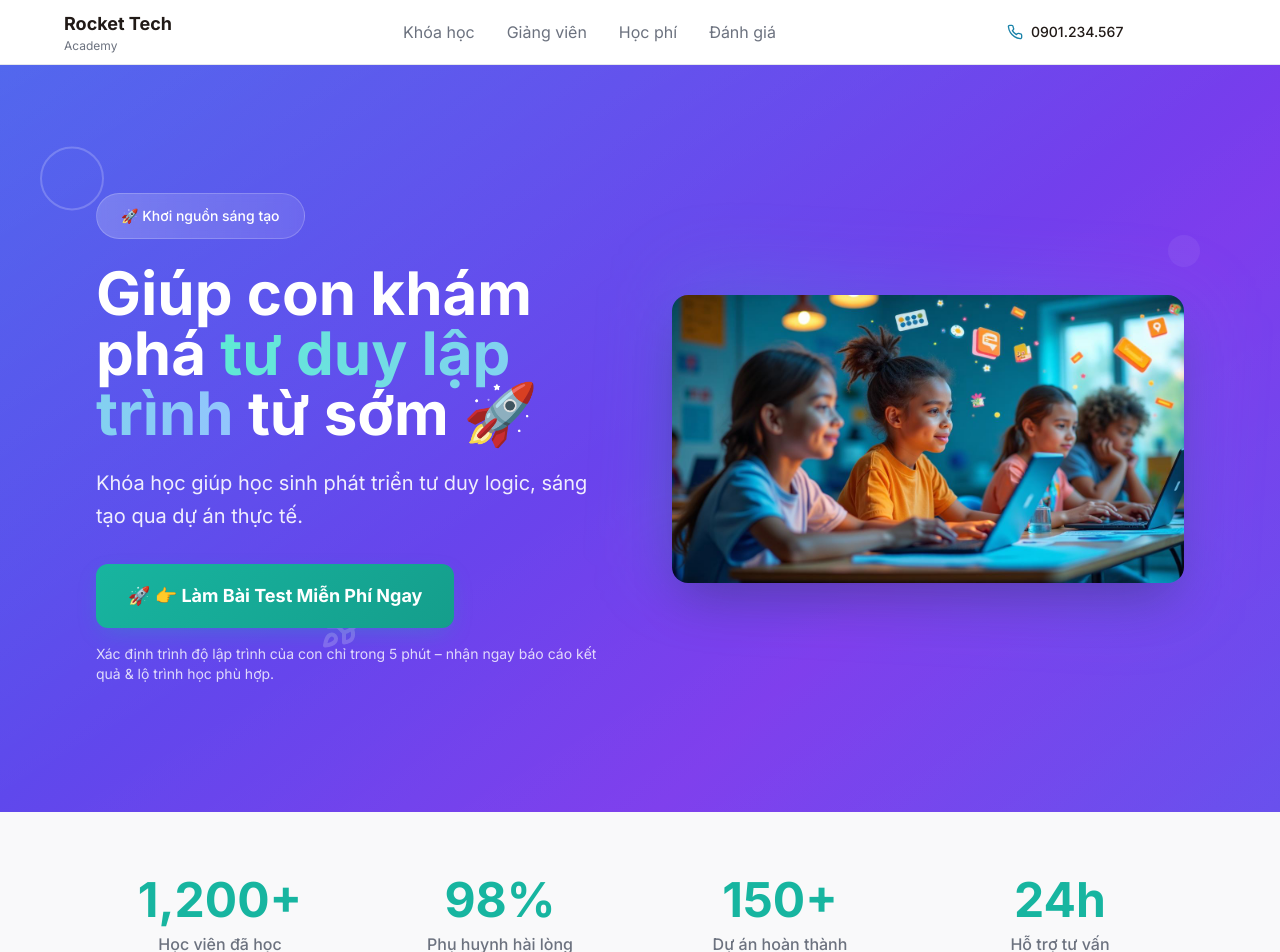
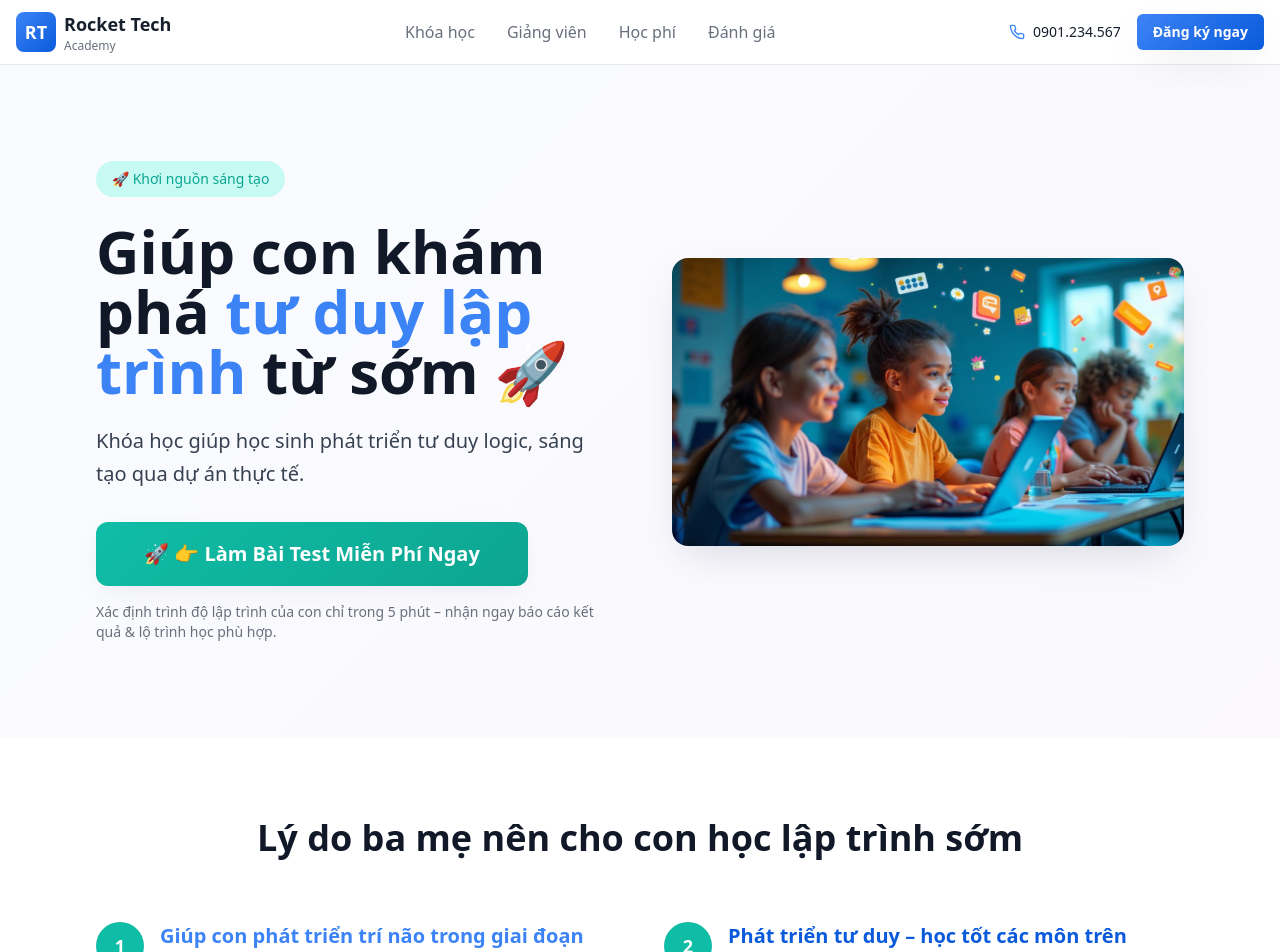
Before and after one commit to hoannguyenai/landing-page-ninja-ai, a React (Vite) app: page / in a window 1280 px wide. Shown: the top 952 px of the page. Built offline with nearby package versions, Linux system fonts and the light colour scheme; the HTML template or start-up script is replaced by a standard one.

Commit message:
Reverted to commit 2404d3d4fde258dd124766982935d5b475f21ef7

```diff
--- a/package.json
+++ b/package.json
@@ -46,7 +46,6 @@
     "cmdk": "^1.1.1",
     "date-fns": "^3.6.0",
     "embla-carousel-react": "^8.6.0",
-    "framer-motion": "^12.23.22",
     "input-otp": "^1.4.2",
     "lucide-react": "^0.462.0",
     "next-themes": "^0.3.0",
--- a/src/components/AnimatedCounter.tsx
+++ /dev/null
@@ -1,37 +0,0 @@
-import { useEffect, useRef } from 'react';
-import { useCounter } from '@/hooks/use-counter';
-
-interface AnimatedCounterProps {
-  end: number;
-  duration?: number;
-  suffix?: string;
-  className?: string;
-}
-
-export const AnimatedCounter = ({ end, duration = 2000, suffix = '', className = '' }: AnimatedCounterProps) => {
-  const ref = useRef<HTMLSpanElement>(null);
-  const { count, setIsVisible } = useCounter(end, duration);
-
-  useEffect(() => {
-    const observer = new IntersectionObserver(
-      ([entry]) => {
-        if (entry.isIntersecting) {
-          setIsVisible(true);
-        }
-      },
-      { threshold: 0.5 }
-    );
-
-    if (ref.current) {
-      observer.observe(ref.current);
-    }
-
-    return () => observer.disconnect();
-  }, [setIsVisible]);
-
-  return (
-    <span ref={ref} className={className}>
-      {count.toLocaleString()}{suffix}
-    </span>
-  );
-};
--- a/src/components/FloatingElement.tsx
+++ /dev/null
@@ -1,25 +0,0 @@
-import { motion } from 'framer-motion';
-
-interface FloatingElementProps {
-  children: React.ReactNode;
-  delay?: number;
-  className?: string;
-}
-
-export const FloatingElement = ({ children, delay = 0, className = '' }: FloatingElementProps) => {
-  return (
-    <motion.div
-      className={className}
-      initial={{ y: 0 }}
-      animate={{ y: [-10, 10, -10] }}
-      transition={{
-        duration: 4,
-        repeat: Infinity,
-        ease: "easeInOut",
-        delay
-      }}
-    >
-      {children}
-    </motion.div>
-  );
-};
--- a/src/hooks/use-counter.ts
+++ /dev/null
@@ -1,26 +0,0 @@
-import { useState, useEffect } from 'react';
-
-export const useCounter = (end: number, duration: number = 2000, start: number = 0) => {
-  const [count, setCount] = useState(start);
-  const [isVisible, setIsVisible] = useState(false);
-
-  useEffect(() => {
-    if (!isVisible) return;
-
-    let startTime: number;
-    const step = (timestamp: number) => {
-      if (!startTime) startTime = timestamp;
-      const progress = Math.min((timestamp - startTime) / duration, 1);
-      const easeOut = 1 - Math.pow(1 - progress, 3);
-      setCount(Math.floor(easeOut * (end - start) + start));
-
-      if (progress < 1) {
-        requestAnimationFrame(step);
-      }
-    };
-
-    requestAnimationFrame(step);
-  }, [isVisible, end, duration, start]);
-
-  return { count, setIsVisible };
-};
--- a/src/index.css
+++ b/src/index.css
@@ -1,94 +1,123 @@
-@import url('https://fonts.googleapis.com/css2?family=Inter:wght@300;400;500;600;700&display=swap');
 @tailwind base;
 @tailwind components;
 @tailwind utilities;
 
+/* Definition of the design system. All colors, gradients, fonts, etc should be defined here.
+All colors MUST be HSL.
+*/
+
 @layer base {
   :root {
-    /* Clean & Minimalist Color System */
-    --background: 0 0% 100%;  /* Pure white */
-    --foreground: 18 18% 11%; /* Dark black #1D1D1F */
+    --background: 0 0% 100%;
+    --foreground: 217 33% 13%;
 
-    --card: 240 10% 98%;      /* Very light gray */
-    --card-foreground: 18 18% 11%;
+    --card: 0 0% 100%;
+    --card-foreground: 217 19% 27%;
 
     --popover: 0 0% 100%;
-    --popover-foreground: 18 18% 11%;
+    --popover-foreground: 217 19% 27%;
 
-    --primary: 196 74% 38%;   /* Blue #2563EB */
+    /* Modern Tech Blue Primary */
+    --primary: 217 91% 60%;
     --primary-foreground: 0 0% 100%;
+    --primary-hover: 217 91% 55%;
 
-    --secondary: 220 14% 96%; /* Light gray background */
-    --secondary-foreground: 18 18% 11%;
+    /* Clean Light Backgrounds */
+    --secondary: 220 14% 98%;
+    --secondary-foreground: 217 33% 13%;
+    --secondary-hover: 220 13% 91%;
 
-    --muted: 220 14% 96%;
-    --muted-foreground: 220 8% 46%; /* Gray #374151 */
+    --muted: 220 13% 91%;
+    --muted-foreground: 217 9% 45%;
 
-    --accent: 172 77% 40%;    /* Teal accent #14B8A6 */
+    /* Modern Blue Accent */
+    --accent: 217 91% 45%;
     --accent-foreground: 0 0% 100%;
 
-    --destructive: 0 84% 60%;
-    --destructive-foreground: 0 0% 100%;
+    /* Teal CTA */
+    --cta: 172 85% 40%;
+    --cta-foreground: 0 0% 100%;
+    --cta-hover: 172 85% 35%;
+
+    /* Teal Badge */
+    --badge-teal: 172 83% 88%;
+    --badge-teal-foreground: 172 85% 35%;
+
+    --destructive: 0 84.2% 60.2%;
+    --destructive-foreground: 210 40% 98%;
 
     --border: 220 13% 91%;
     --input: 220 13% 91%;
-    --ring: 172 77% 40%;      /* Teal ring */
-
-    --radius: 0.75rem;
+    --ring: 217 91% 60%;
 
     /* Custom Design Tokens */
-    --surface-light: 240 10% 98%;
-    --text-primary: 18 18% 11%;    /* #1D1D1F */
-    --text-secondary: 220 8% 46%;  /* #374151 */
-    --accent-teal: 172 77% 40%;    /* #14B8A6 */
-    --accent-teal-light: 172 77% 95%; /* Light teal bg */
+    --hero-gradient: linear-gradient(135deg, hsl(217 91% 60%), hsl(217 91% 45%));
+    --light-gradient: linear-gradient(135deg, hsl(213 94% 88%), hsl(213 94% 95%));
+    --cta-gradient: linear-gradient(135deg, hsl(172 85% 40%), hsl(172 85% 35%));
+    --hero-bg-light: linear-gradient(135deg, hsl(217 91% 60% / 0.03), hsl(262 72% 51% / 0.03));
+    --success: 142 76% 36%;
+    --success-foreground: 0 0% 100%;
 
-    /* Gradients */
-    --gradient-hero: linear-gradient(135deg, hsl(221 83% 53%) 0%, hsl(262 83% 58%) 100%);
-    --gradient-hero-animated: linear-gradient(135deg, hsl(221 83% 53%) 0%, hsl(262 83% 58%) 50%, hsl(221 83% 53%) 100%);
-    --gradient-cta: linear-gradient(135deg, hsl(172 77% 40%) 0%, hsl(172 77% 35%) 100%);
+    /* Modern Shadows */
+    --shadow-soft: 0 2px 8px -2px hsl(220 13% 91% / 0.5);
+    --shadow-medium: 0 8px 25px -8px hsl(217 9% 45% / 0.15);
+    --shadow-large: 0 16px 40px -12px hsl(217 9% 45% / 0.25);
 
-    /* Shadows */
-    --shadow-sm: 0 1px 2px 0 rgb(0 0 0 / 0.05);
-    --shadow-md: 0 4px 6px -1px rgb(0 0 0 / 0.1), 0 2px 4px -2px rgb(0 0 0 / 0.1);
-    --shadow-lg: 0 10px 15px -3px rgb(0 0 0 / 0.1), 0 4px 6px -4px rgb(0 0 0 / 0.1);
-    --shadow-xl: 0 20px 25px -5px rgb(0 0 0 / 0.1), 0 8px 10px -6px rgb(0 0 0 / 0.1);
-    --shadow-teal: 0 4px 14px 0 rgb(20 184 166 / 0.25);
-    --shadow-teal-lg: 0 8px 25px -8px rgb(20 184 166 / 0.35);
+    --radius: 0.5rem;
 
-    /* Animation Variables */
-    --animation-speed: 0.3s;
-    --animation-curve: cubic-bezier(0.4, 0, 0.2, 1);
+    --sidebar-background: 0 0% 98%;
+
+    --sidebar-foreground: 240 5.3% 26.1%;
+
+    --sidebar-primary: 240 5.9% 10%;
+
+    --sidebar-primary-foreground: 0 0% 98%;
+
+    --sidebar-accent: 240 4.8% 95.9%;
+
+    --sidebar-accent-foreground: 240 5.9% 10%;
+
+    --sidebar-border: 220 13% 91%;
+
+    --sidebar-ring: 217.2 91.2% 59.8%;
   }
 
   .dark {
-    --background: 18 18% 11%;
-    --foreground: 0 0% 98%;
+    --background: 222.2 84% 4.9%;
+    --foreground: 210 40% 98%;
 
-    --card: 18 18% 11%;
-    --card-foreground: 0 0% 98%;
+    --card: 222.2 84% 4.9%;
+    --card-foreground: 210 40% 98%;
 
-    --popover: 18 18% 11%;
-    --popover-foreground: 0 0% 98%;
+    --popover: 222.2 84% 4.9%;
+    --popover-foreground: 210 40% 98%;
 
-    --primary: 196 74% 38%;
-    --primary-foreground: 0 0% 100%;
+    --primary: 210 40% 98%;
+    --primary-foreground: 222.2 47.4% 11.2%;
 
-    --secondary: 220 14% 20%;
-    --secondary-foreground: 0 0% 98%;
+    --secondary: 217.2 32.6% 17.5%;
+    --secondary-foreground: 210 40% 98%;
 
-    --muted: 220 14% 20%;
-    --muted-foreground: 220 8% 70%;
+    --muted: 217.2 32.6% 17.5%;
+    --muted-foreground: 215 20.2% 65.1%;
 
-    --accent: 172 77% 40%;
-    --accent-foreground: 0 0% 100%;
+    --accent: 217.2 32.6% 17.5%;
+    --accent-foreground: 210 40% 98%;
 
-    --destructive: 0 84% 60%;
-    --destructive-foreground: 0 0% 100%;
+    --destructive: 0 62.8% 30.6%;
+    --destructive-foreground: 210 40% 98%;
 
-    --border: 220 13% 20%;
-    --input: 220 13% 20%;
-    --ring: 172 77% 40%;
+    --border: 217.2 32.6% 17.5%;
+    --input: 217.2 32.6% 17.5%;
+    --ring: 212.7 26.8% 83.9%;
+    --sidebar-background: 240 5.9% 10%;
+    --sidebar-foreground: 240 4.8% 95.9%;
+    --sidebar-primary: 224.3 76.3% 48%;
+    --sidebar-primary-foreground: 0 0% 100%;
+    --sidebar-accent: 240 3.7% 15.9%;
+    --sidebar-accent-foreground: 240 4.8% 95.9%;
+    --sidebar-border: 240 3.7% 15.9%;
+    --sidebar-ring: 217.2 91.2% 59.8%;
   }
 }
 
@@ -98,226 +127,94 @@
   }
 
   body {
-    @apply bg-background text-foreground font-sans antialiased;
-    font-family: 'Inter', system-ui, -apple-system, sans-serif;
+    @apply bg-background text-foreground;
   }
 
-  /* Smooth scrolling */
   html {
     scroll-behavior: smooth;
   }
 }
 
 @layer utilities {
-  /* Background Utilities */
-  .bg-surface-light {
-    background-color: hsl(var(--surface-light));
+  /* Hero Gradients */
+  .bg-hero-gradient {
+    background: var(--hero-gradient);
   }
 
-  .bg-gradient-hero {
-    background: var(--gradient-hero);
+  .bg-light-gradient {
+    background: var(--light-gradient);
   }
 
-  .bg-gradient-hero-animated {
-    background: var(--gradient-hero-animated);
-    background-size: 200% 200%;
-    animation: gradientShift 6s ease-in-out infinite;
+  .bg-cta-gradient {
+    background: var(--cta-gradient);
   }
 
-  .bg-gradient-cta {
-    background: var(--gradient-cta);
+  .bg-hero-bg-light {
+    background: var(--hero-bg-light);
   }
 
-  /* Text Colors */
-  .text-primary-dark {
-    color: hsl(var(--text-primary));
+  /* Teal Badge */
+  .bg-badge-teal {
+    background-color: hsl(var(--badge-teal));
+    color: hsl(var(--badge-teal-foreground));
   }
 
-  .text-secondary-gray {
-    color: hsl(var(--text-secondary));
+  /* Custom Shadows */
+  .shadow-soft {
+    box-shadow: var(--shadow-soft);
   }
 
-  .text-accent-teal {
-    color: hsl(var(--accent-teal));
+  .shadow-medium {
+    box-shadow: var(--shadow-medium);
   }
 
-  /* Shadow Utilities */
-  .shadow-teal {
-    box-shadow: var(--shadow-teal);
+  .shadow-large {
+    box-shadow: var(--shadow-large);
   }
 
-  .shadow-teal-lg {
-    box-shadow: var(--shadow-teal-lg);
+  /* Animations */
+  .animate-fade-up {
+    animation: fadeUp 0.6s ease-out;
   }
 
-  /* Animation Classes */
-  .animate-fade-up {
-    opacity: 0;
-    transform: translateY(30px);
-    animation: fadeUp 0.8s var(--animation-curve) forwards;
-  }
-
-  .animate-fade-up-delay-1 {
-    opacity: 0;
-    transform: translateY(30px);
-    animation: fadeUp 0.8s var(--animation-curve) 0.2s forwards;
-  }
-
-  .animate-fade-up-delay-2 {
-    opacity: 0;
-    transform: translateY(30px);
-    animation: fadeUp 0.8s var(--animation-curve) 0.4s forwards;
+  .animate-scale-in {
+    animation: scaleIn 0.4s ease-out;
   }
 
   .animate-slide-right {
-    opacity: 0;
-    transform: translateX(50px);
-    animation: slideRight 0.8s var(--animation-curve) 0.3s forwards;
-  }
-
-  .animate-scale-in {
-    opacity: 0;
-    transform: scale(0.95);
-    animation: scaleIn 0.6s var(--animation-curve) forwards;
-  }
-
-  .animate-typing {
-    overflow: hidden;
-    border-right: 3px solid hsl(var(--accent-teal));
-    white-space: nowrap;
-    animation: typing 3s steps(40, end), blink-caret 0.75s step-end infinite;
-  }
-
-  /* Hover Effects */
-  .hover-lift {
-    transition: all var(--animation-speed) var(--animation-curve);
-  }
-
-  .hover-lift:hover {
-    transform: translateY(-2px);
-    box-shadow: var(--shadow-teal-lg);
-  }
-
-  .hover-scale {
-    transition: transform var(--animation-speed) var(--animation-curve);
-  }
-
-  .hover-scale:hover {
-    transform: scale(1.05);
-  }
-
-  .hover-tilt {
-    transition: transform var(--animation-speed) var(--animation-curve);
-  }
-
-  .hover-tilt:hover {
-    transform: perspective(1000px) rotateX(5deg) rotateY(5deg);
-  }
-
-  /* Button Animations */
-  .btn-slide {
-    position: relative;
-    overflow: hidden;
-    transition: all var(--animation-speed) var(--animation-curve);
-  }
-
-  .btn-slide::before {
-    content: '';
-    position: absolute;
-    top: 0;
-    left: -100%;
-    width: 100%;
-    height: 100%;
-    background: linear-gradient(90deg, transparent, rgba(255,255,255,0.2), transparent);
-    transition: left 0.5s;
-  }
-
-  .btn-slide:hover::before {
-    left: 100%;
+    animation: slideRight 0.8s ease-out;
   }
 }
 
-/* Keyframe Animations */
 @keyframes fadeUp {
+  from {
+    opacity: 0;
+    transform: translateY(20px);
+  }
   to {
     opacity: 1;
     transform: translateY(0);
   }
 }
 
-@keyframes slideRight {
-  to {
-    opacity: 1;
-    transform: translateX(0);
+@keyframes scaleIn {
+  from {
+    opacity: 0;
+    transform: scale(0.95);
   }
-}
-
-@keyframes scaleIn {
   to {
     opacity: 1;
     transform: scale(1);
   }
 }
 
-@keyframes gradientShift {
-  0%, 100% {
-    background-position: 0% 50%;
+@keyframes slideRight {
+  from {
+    opacity: 0;
+    transform: translateX(-30px);
   }
-  50% {
-    background-position: 100% 50%;
+  to {
+    opacity: 1;
+    transform: translateX(0);
   }
 }
-
-@keyframes typing {
-  from {
-    width: 0;
-  }
-  to {
-    width: 100%;
-  }
-}
-
-@keyframes blink-caret {
-  from, to {
-    border-color: transparent;
-  }
-  50% {
-    border-color: hsl(var(--accent-teal));
-  }
-}
-
-@keyframes float {
-  0%, 100% {
-    transform: translateY(0px);
-  }
-  50% {
-    transform: translateY(-10px);
-  }
-}
-
-@keyframes pulse-glow {
-  0%, 100% {
-    box-shadow: 0 0 5px hsl(var(--accent-teal) / 0.5);
-  }
-  50% {
-    box-shadow: 0 0 20px hsl(var(--accent-teal) / 0.8), 0 0 30px hsl(var(--accent-teal) / 0.4);
-  }
-}
-
-/* Scroll Animation Observer */
-.scroll-animate {
-  opacity: 0;
-  transform: translateY(30px);
-  transition: all 0.8s var(--animation-curve);
-}
-
-.scroll-animate.in-view {
-  opacity: 1;
-  transform: translateY(0);
-}
-
-/* 3D Transform Context */
-.transform-3d {
-  transform-style: preserve-3d;
-  perspective: 1000px;
-}
--- a/src/pages/Index.tsx
+++ b/src/pages/Index.tsx
@@ -4,12 +4,8 @@ import { Card, CardContent, CardDescription, CardHeader, CardTitle } from "@/com
 import { Input } from "@/components/ui/input";
 import { Label } from "@/components/ui/label";
 import { Badge } from "@/components/ui/badge";
-import { useState, useEffect } from "react";
+import { useState } from "react";
 import { useToast } from "@/hooks/use-toast";
-import { useScrollAnimation } from "@/hooks/use-scroll-animation";
-import { AnimatedCounter } from "@/components/AnimatedCounter";
-import { FloatingElement } from "@/components/FloatingElement";
-import { motion } from "framer-motion";
 import Header from "@/components/Header";
 import Footer from "@/components/Footer";
 import CountdownTimer from "@/components/CountdownTimer";
@@ -40,8 +36,6 @@ import { CodingTestCTA } from "@/features/coding-test";
 
 const Index = () => {
   const { toast } = useToast();
-  useScrollAnimation();
-
   const [formData, setFormData] = useState({
     parentName: "",
     phone: "",
@@ -64,13 +58,6 @@ const Index = () => {
     { icon: CheckCircle2, text: "Học xong có thể tự tin viết chương trình đơn giản" },
   ];
 
-  const achievements = [
-    { number: 1200, suffix: "+", label: "Học viên đã học" },
-    { number: 98, suffix: "%", label: "Phụ huynh hài lòng" },
-    { number: 150, suffix: "+", label: "Dự án hoàn thành" },
-    { number: 24, suffix: "h", label: "Hỗ trợ tư vấn" },
-  ];
-
   const testimonials = [
     {
       content: "Con tôi ban đầu không hứng thú với Tin học. Sau khóa học ở Rocket Tech Academy, bé lớp 7 đã tự làm game Snake và rất tự hào khoe với bạn bè.",
@@ -89,113 +76,46 @@ const Index = () => {
       <Header />
 
       {/* Hero Section */}
-      <section className="relative py-32 px-4 overflow-hidden bg-gradient-hero-animated">
-        <div className="absolute inset-0 bg-gradient-to-br from-white/10 via-transparent to-white/5" />
-
-        {/* Floating Elements */}
-        <FloatingElement delay={0} className="absolute top-20 left-10 opacity-20">
-          <div className="w-16 h-16 border-2 border-white rounded-full" />
-        </FloatingElement>
-        <FloatingElement delay={1} className="absolute top-40 right-20 opacity-20">
-          <div className="w-8 h-8 bg-white/30 rounded-full" />
-        </FloatingElement>
-        <FloatingElement delay={2} className="absolute bottom-40 left-1/4 opacity-20">
-          <Rocket className="w-12 h-12 text-white" />
-        </FloatingElement>
+      <section className="relative py-24 px-4 overflow-hidden">
+        <div className="absolute inset-0 bg-hero-bg-light" />
 
         <div className="container mx-auto max-w-6xl relative z-10">
           <div className="grid lg:grid-cols-2 gap-16 items-center">
-            <motion.div
-              className="space-y-8"
-              initial={{ opacity: 0, x: -50 }}
-              animate={{ opacity: 1, x: 0 }}
-              transition={{ duration: 0.8, ease: "easeOut" }}
-            >
+            <div className="space-y-8 animate-fade-up">
               <div className="space-y-6">
-                <motion.div
-                  className="bg-gradient-to-r from-white/20 to-white/10 backdrop-blur-sm inline-flex items-center rounded-full px-6 py-3 text-sm font-medium text-white border border-white/20"
-                  initial={{ opacity: 0, scale: 0.8 }}
-                  animate={{ opacity: 1, scale: 1 }}
-                  transition={{ delay: 0.3, duration: 0.5 }}
-                >
+                <div className="bg-badge-teal inline-flex items-center rounded-full px-4 py-2 text-sm font-medium">
                   🚀 Khơi nguồn sáng tạo
-                </motion.div>
-
-                <motion.h1
-                  className="text-5xl lg:text-6xl font-bold leading-tight text-white"
-                  initial={{ opacity: 0 }}
-                  animate={{ opacity: 1 }}
-                  transition={{ delay: 0.5, duration: 1 }}
-                >
+                </div>
+                <h1 className="text-5xl lg:text-6xl font-bold leading-tight text-gray-900">
                   Giúp con khám phá{" "}
-                  <span className="bg-gradient-to-r from-teal-300 to-blue-300 bg-clip-text text-transparent">
+                  <span className="text-primary">
                     tư duy lập trình
                   </span>{" "}
                   từ sớm 🚀
-                </motion.h1>
-
-                <motion.p
-                  className="text-xl leading-relaxed text-white/90"
-                  initial={{ opacity: 0, y: 20 }}
-                  animate={{ opacity: 1, y: 0 }}
-                  transition={{ delay: 0.7, duration: 0.6 }}
-                >
+                </h1>
+                <p className="text-xl leading-relaxed" style={{ color: '#374151' }}>
                   Khóa học giúp học sinh phát triển tư duy logic, sáng tạo qua dự án thực tế.
-                </motion.p>
+                </p>
               </div>
 
-              <motion.div
-                className="space-y-4"
-                initial={{ opacity: 0, y: 20 }}
-                animate={{ opacity: 1, y: 0 }}
-                transition={{ delay: 0.9, duration: 0.6 }}
-              >
+              <div className="space-y-4">
                 <CodingTestCTA
                   label="👉 Làm Bài Test Miễn Phí Ngay"
-                  className="btn-slide hover-lift bg-gradient-cta hover:bg-gradient-to-r hover:from-teal-500 hover:to-teal-400 font-bold text-white shadow-teal-lg hover:shadow-teal text-lg px-8 py-4 rounded-xl transition-all duration-300"
+                  className="animate-scale-in bg-cta-gradient hover:bg-cta-gradient font-bold text-white shadow-[0px_4px_10px_rgba(20,184,166,0.3)] hover:shadow-[0px_6px_15px_rgba(20,184,166,0.4)] transition-all duration-300"
                 />
-                <p className="text-sm text-white/80">
+                <p className="text-sm text-muted-foreground">
                   Xác định trình độ lập trình của con chỉ trong 5 phút – nhận ngay báo cáo kết quả & lộ trình học phù hợp.
                 </p>
-              </motion.div>
-            </motion.div>
+              </div>
+            </div>
 
-            <motion.div
-              className="relative"
-              initial={{ opacity: 0, x: 50 }}
-              animate={{ opacity: 1, x: 0 }}
-              transition={{ delay: 0.4, duration: 0.8 }}
-            >
-              <div className="absolute inset-0 bg-gradient-to-r from-teal-400/20 to-blue-400/20 rounded-2xl blur-2xl transform rotate-3" />
+            <div className="animate-slide-right">
               <img
                 src={heroBanner}
                 alt="Học sinh lập trình tại Rocket Tech Academy"
-                className="relative rounded-2xl shadow-2xl w-full hover-tilt transition-transform duration-500"
+                className="rounded-2xl shadow-large w-full"
               />
-            </motion.div>
-          </div>
-        </div>
-      </section>
-
-      {/* Achievements Section */}
-      <section className="py-16 px-4 bg-surface-light">
-        <div className="container mx-auto max-w-6xl">
-          <div className="grid grid-cols-2 lg:grid-cols-4 gap-8">
-            {achievements.map((achievement, index) => (
-              <motion.div
-                key={index}
-                className="text-center scroll-animate"
-                initial={{ opacity: 0, y: 20 }}
-                whileInView={{ opacity: 1, y: 0 }}
-                transition={{ delay: index * 0.1 }}
-                viewport={{ once: true }}
-              >
-                <div className="text-4xl lg:text-5xl font-bold text-accent-teal mb-2">
-                  <AnimatedCounter end={achievement.number} suffix={achievement.suffix} />
-                </div>
-                <p className="text-secondary-gray font-medium">{achievement.label}</p>
-              </motion.div>
-            ))}
+            </div>
           </div>
         </div>
       </section>
@@ -203,44 +123,36 @@ const Index = () => {
       {/* Benefits Section */}
       <section className="py-20 px-4 bg-white">
         <div className="container mx-auto max-w-6xl">
-          <div className="text-center mb-16 scroll-animate">
-            <h2 className="text-4xl font-bold mb-6 text-primary-dark">
+          <div className="text-center mb-16 animate-fade-up">
+            <h2 className="text-4xl font-bold mb-6" style={{ color: '#111827' }}>
               Lý do ba mẹ nên cho con học lập trình sớm
             </h2>
           </div>
 
           <div className="grid md:grid-cols-2 gap-12">
             {/* Benefit 1 */}
-            <motion.div
-              className="flex flex-col space-y-6 scroll-animate hover-tilt"
-              whileHover={{ scale: 1.02 }}
-              transition={{ duration: 0.3 }}
-            >
+            <div className="flex flex-col space-y-6 animate-fade-up">
               <div className="flex items-start gap-4">
-                <motion.div
-                  className="w-12 h-12 bg-gradient-cta text-white rounded-full flex items-center justify-center font-bold text-lg flex-shrink-0 hover-scale"
-                  whileHover={{ rotate: 360 }}
-                  transition={{ duration: 0.5 }}
-                >
+                <div className="w-12 h-12 bg-cta text-white rounded-full flex items-center justify-center font-bold text-lg flex-shrink-0">
                   1
-                </motion.div>
+                </div>
                 <div className="flex-1">
                   <h3 className="text-xl font-bold mb-3 text-primary">
                     Giúp con phát triển trí não trong giai đoạn vàng
                   </h3>
-                  <p className="leading-relaxed text-secondary-gray">
+                  <p className="leading-relaxed" style={{ color: '#374151' }}>
                     Học lập trình sớm giúp kích thích tư duy logic, sáng tạo và giải quyết vấn đề.
                   </p>
                 </div>
               </div>
-              <div className="mt-4 overflow-hidden rounded-xl">
+              <div className="mt-4">
                 <img
                   src={brainDevelopment}
                   alt="Phát triển trí não cho trẻ"
-                  className="w-full h-64 object-cover shadow-md hover-scale transition-transform duration-500"
+                  className="w-full h-64 object-cover rounded-xl shadow-medium"
                 />
               </div>
-            </motion.div>
+            </div>
 
             {/* Benefit 2 */}
             <div className="flex flex-col space-y-6 animate-fade-up">
```
Also changed, not shown: src/hooks/use-scroll-animation.ts (deleted, +0 -26 lines), 1 other file (tests, documents, lock files or other folders).
